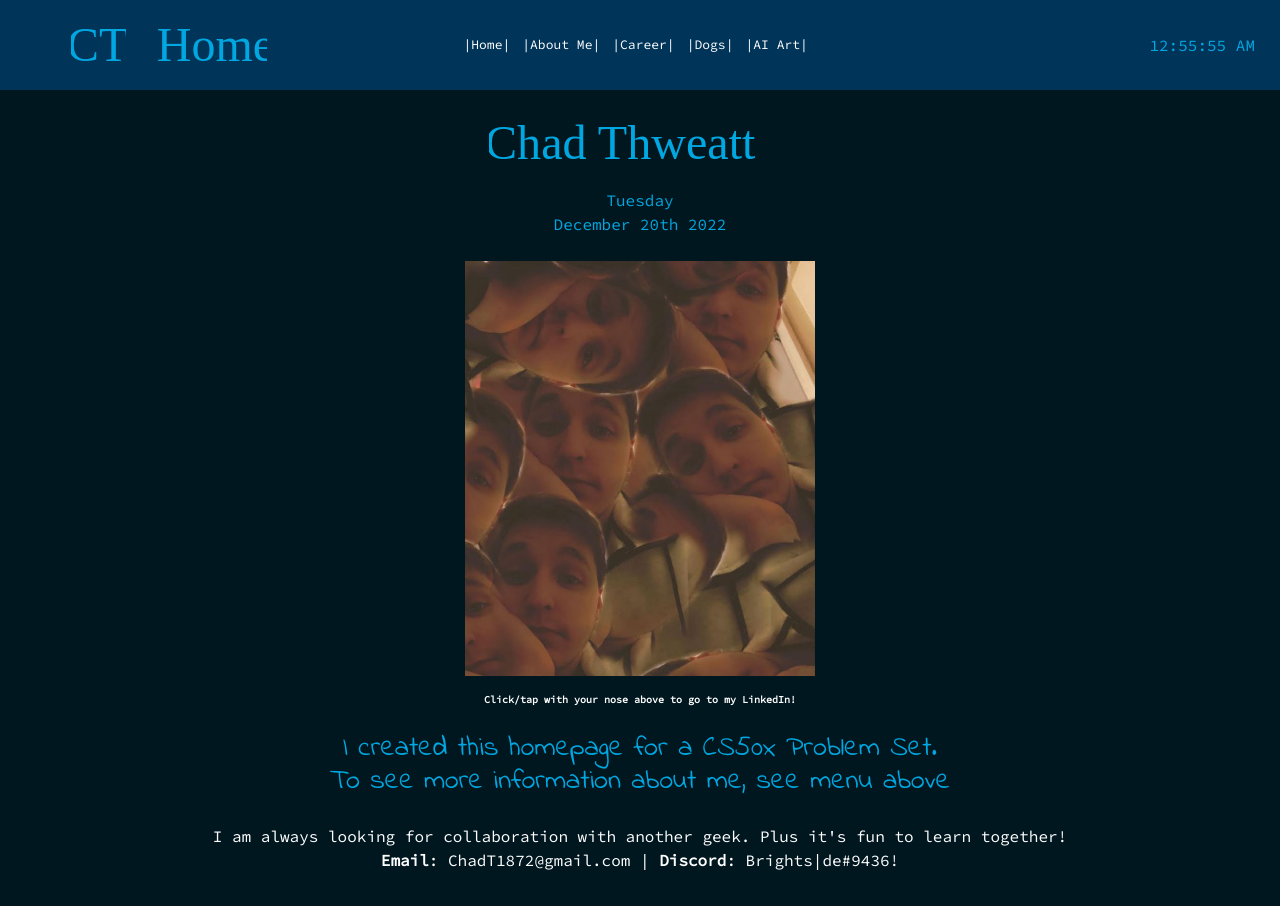
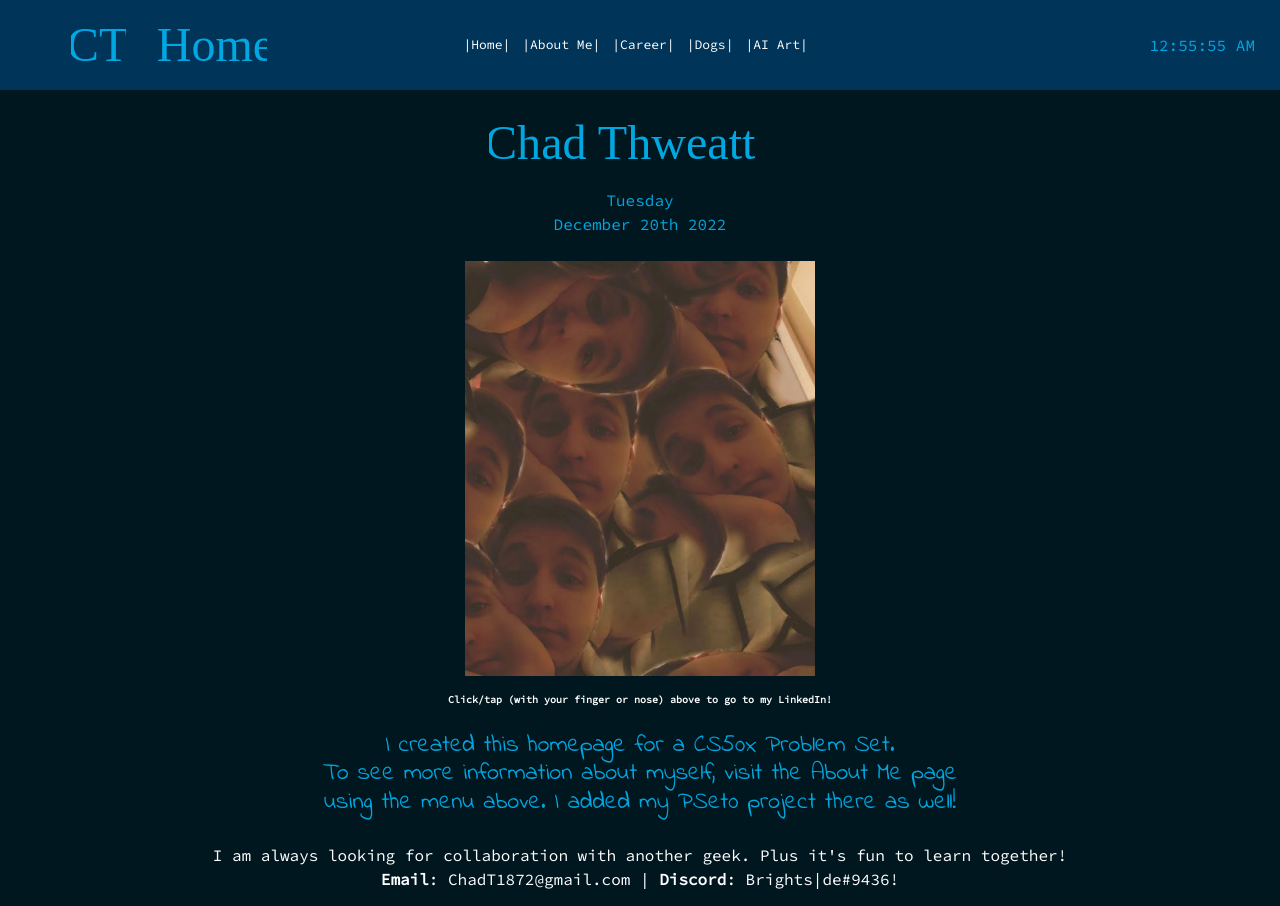
Before and after one commit to ChadT1872/chadt1872.github.io, a plain HTML site: page index.html in a window 1280 px wide. Drawn offline with nearby package versions, Linux system fonts and the light colour scheme; a web font is replaced by a local one.

Commit message:
Added description of about me
Added in a description about where to leave more about me

```diff
--- a/index.html
+++ b/index.html
@@ -55,13 +55,13 @@
         and weekday names to write out the day of the week and beneath write out the name of the month followed by the day using ordinal
         format (which required condtional statements), followed by the year in 4 digit format. -->
         <p class="date" id="date"></p>
-        <a href="https://www.linkedin.com/in/chadthweatt/" target="_blank">
-            <p style="text-align: center;"><img alt="chads" src="assets/manychads.jpg"
-                    style="width: 350px; max-width: 50vw;">
-            </p>
-        </a>
-        <p class="hometext"><b>Click/tap with your nose above to go to my LinkedIn!</b></p>
-        <h3>I created this homepage for a CS50x Problem Set.<br> To see more information about me, see menu above</h3>
+
+        <p style="text-align: center;"><a href="https://www.linkedin.com/in/chadthweatt/" target="_blank"><img
+                    alt="chads" src="assets/manychads.jpg" style="width: 350px; max-width: 50vw;"></a>
+        </p>
+        <p class="hometext"><b>Click/tap (with your finger or nose) above to go to my LinkedIn!</b></p>
+        <h4>I created this homepage for a CS50x Problem Set.<br> To see more information about myself, visit the
+            About Me page<br> using the menu above. I added my PSet0 project there as well!</h4>
         <p class="hometext" style="font-size: 16px;">I am always looking for collaboration with another geek.
             Plus it's fun to learn together! <br> <b>Email</b>: ChadT1872@gmail.com | <b>Discord</b>: Brights|de#9436!
         </p>
```
